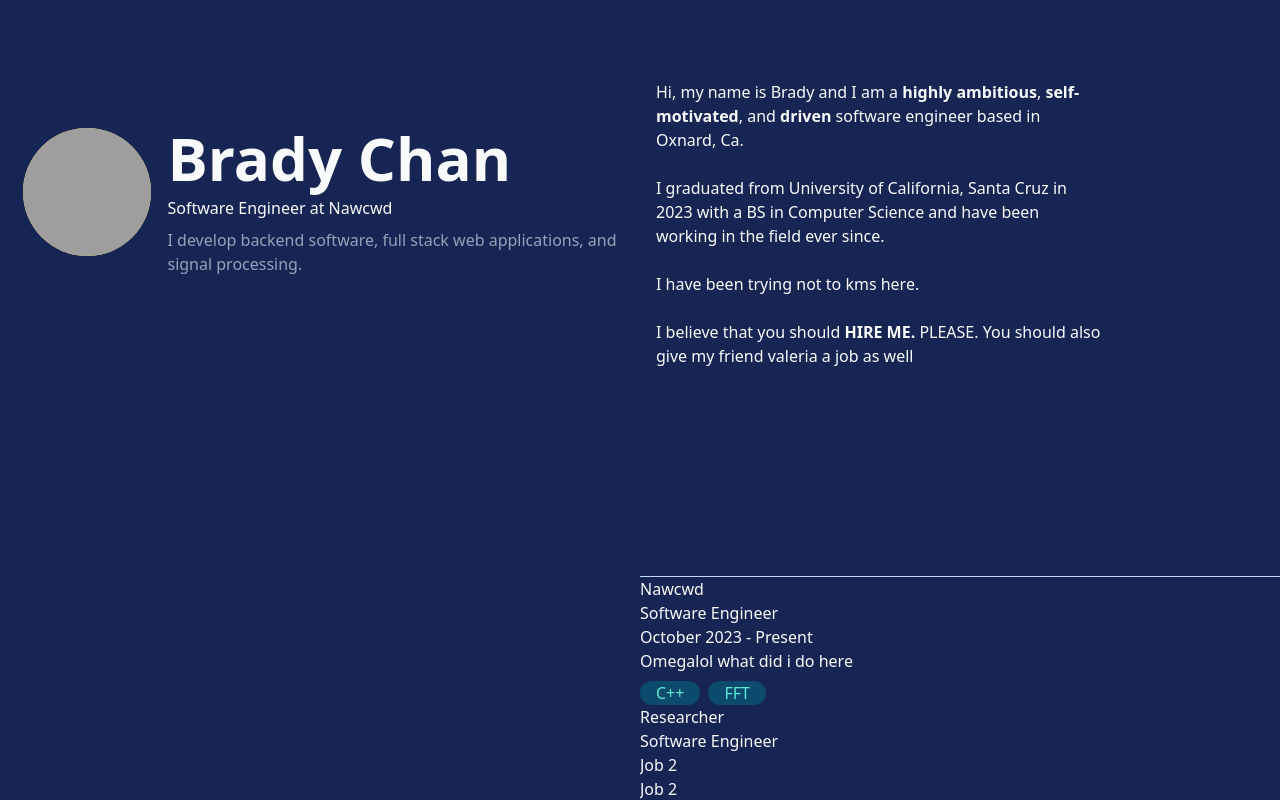
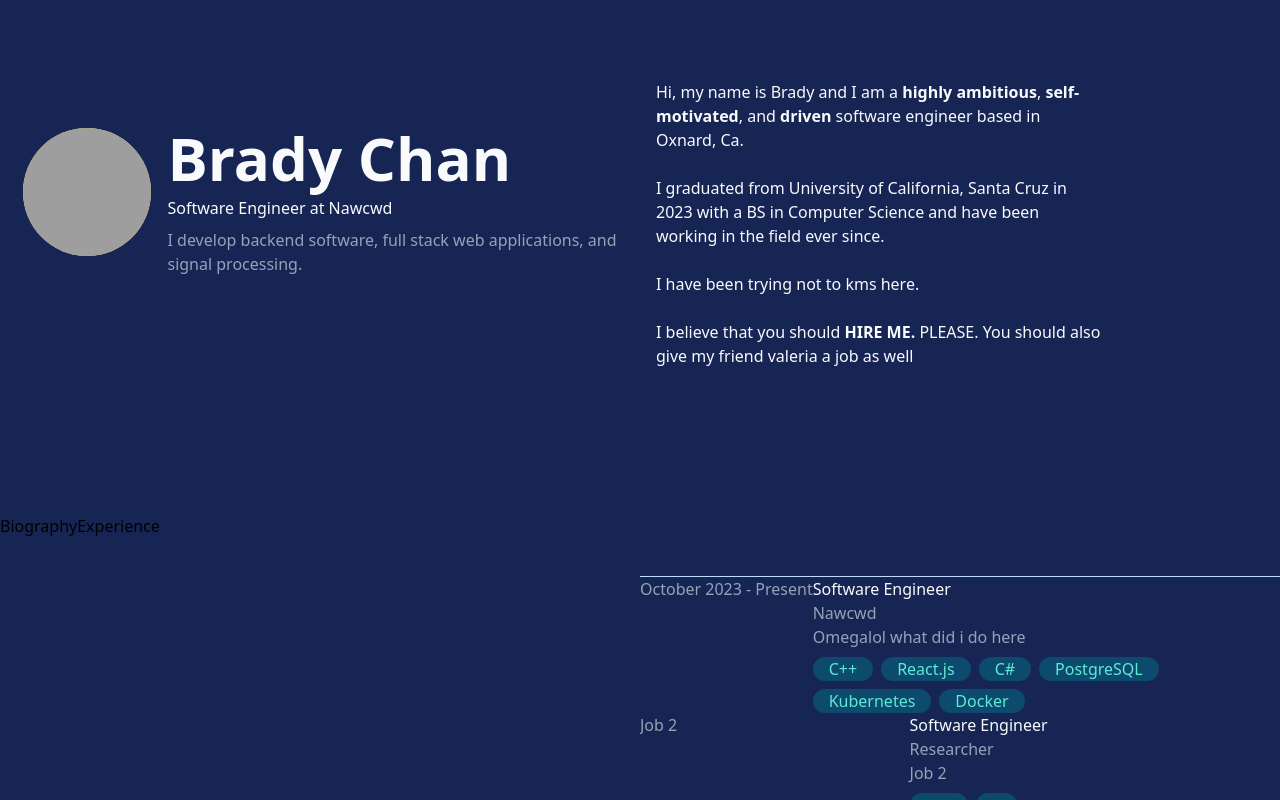
Before and after one commit to BradyBMC/portfolio, a Next.js app: page / in a window 1280 px wide. Built offline with nearby package versions, Linux system fonts and the light colour scheme; grey boxes are pictures that could not be loaded.

Commit message:
jump and to link works

```diff
--- a/app/page.tsx
+++ b/app/page.tsx
@@ -36,7 +36,6 @@ export default function Home() {
           <div className="flex-none bg-red-500 overflow-y-auto">
             <div className="flex-none bg-blue-950 grid h-screen no-scrollbar">
               <Title />
-            </div>
               <ul className="grid grid-cols-3 gap-4 mb-6" onClick={(event: React.SyntheticEvent) => {
                 event.preventDefault();
                 const target = event.target as HTMLAnchorElement;
@@ -56,6 +55,7 @@ export default function Home() {
                 </li>
               </ul>
             </div>
+          </div>
           <div className="flex-1 grow bg-red-800 overflow-y-auto">
             <div className="bg-blue-950 h-screen overflow-hidden smooth-scroll divide-y divide-blue-200" id="grid-container">
               <Biography />
--- a/components/Experience.tsx
+++ b/components/Experience.tsx
@@ -34,16 +34,18 @@ const Experience = () => {
                 data.map((job, index) => {
                     return (
                     <div key = {index}>
+                            <div className="grid grid-flow-col text-slate-400 rounded-lg hover:bg-blue-900">
+                                <div className="justify-normal">{job.Date}</div>
+                                <div className="justify-stretch">
+                                    <div className="text-gray-50">{job.Position}</div>
                                     <div>{job.Company}</div>
-                        <div>{job.Position}</div>
-                        <div>{job.Date}</div>
                                     <div>{job.Description}</div>
-                        <div className="flex flex-wrap flex-row justify-center z-10 md:justify-start text-gray-50">
+                                    <div className="flex flex-wrap flex-row md:justify-start">
                                         {
                                             // Iterate over all skills in the job
                                             job.Skills.map((item, index) => {
                                                 return (
-                                         <p key = {index}
+                                                    <p key={index}
                                                         className="bg-sky-900 px-4 py-0 mr-2 mt-2 text-gray-500 rounded-full text-teal-300"
                                                     >
                                                         {item}
@@ -51,6 +53,8 @@ const Experience = () => {
                                                 )
                                             })
                                         }
+                                    </div>
+                                </div>
                             </div>
                     </div>
                     )})
--- a/pages/api/workapi.ts
+++ b/pages/api/workapi.ts
@@ -27,7 +27,7 @@ export default function handler(
       Date: 'October 2023 - Present',
       Position: 'Software Engineer',
       Description: 'Omegalol what did i do here',
-      Skills: ['C++', 'FFT'],
+      Skills: ['C++', 'React.js', 'C#', 'PostgreSQL', 'Kubernetes', 'Docker'],
     },
     {
       Company: 'Researcher',
```
Lines whose indentation alone changed are shown as unchanged.
